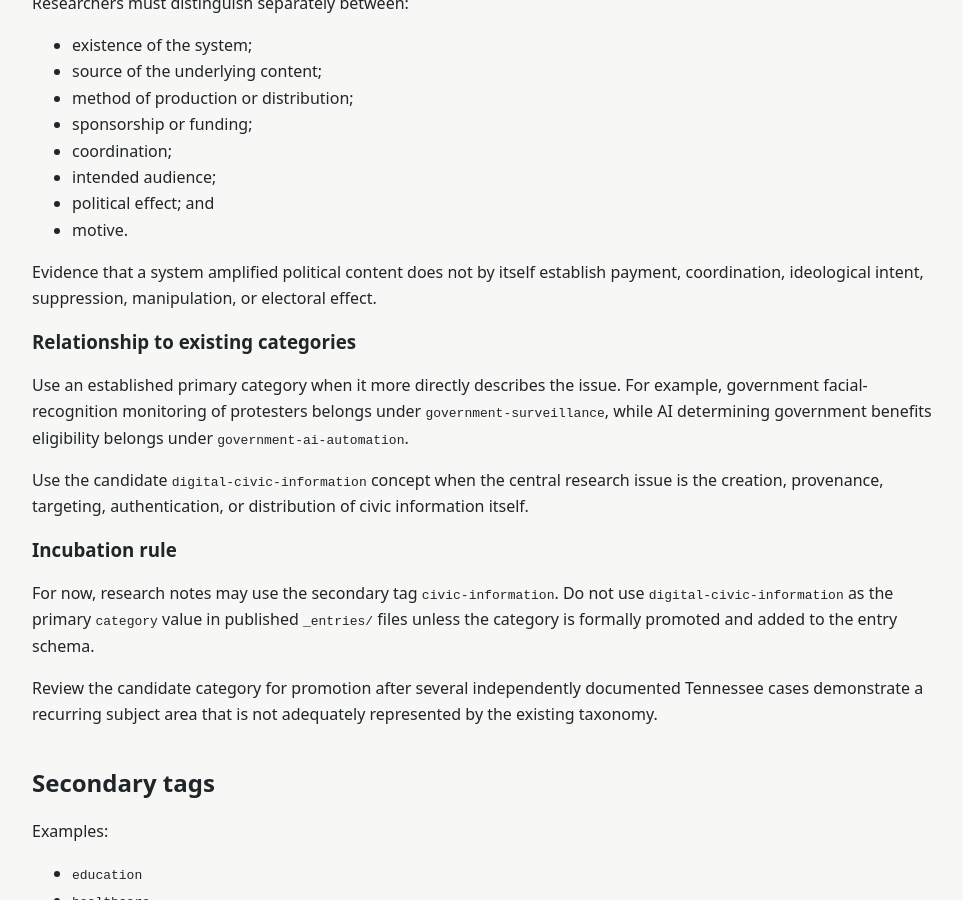
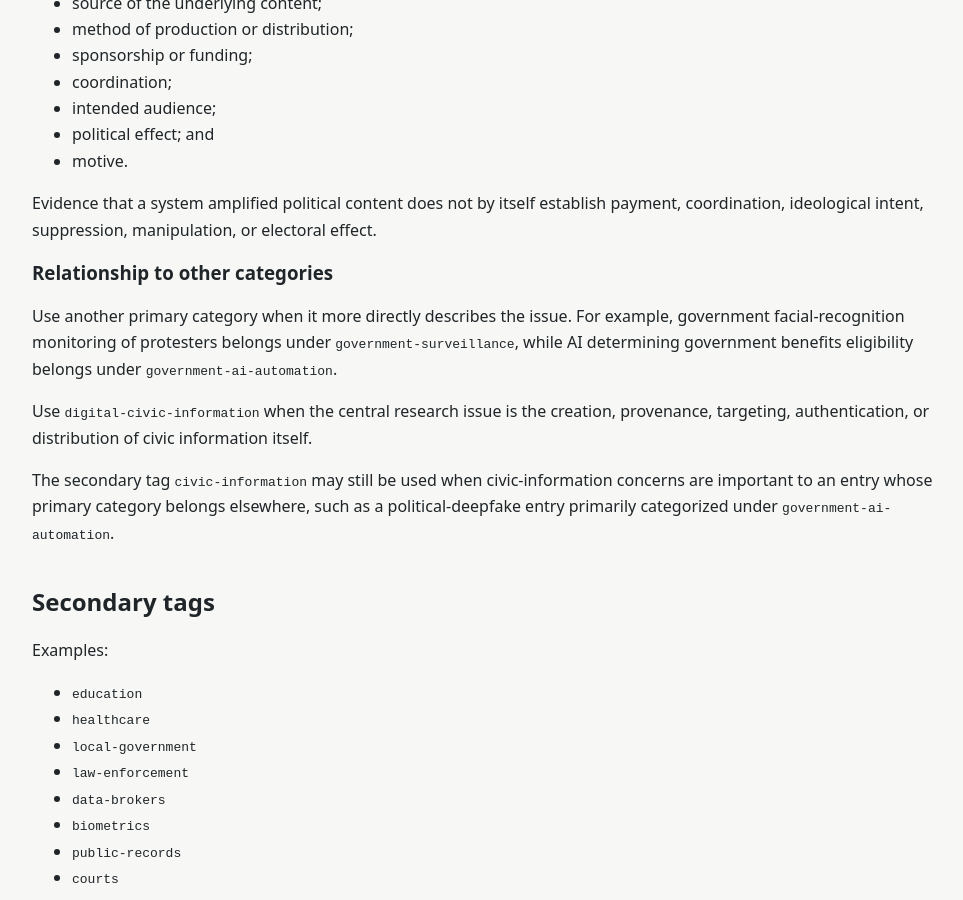
Before and after one commit to madebytommi/tennessee-digital-rights-tracker, a Jekyll site: the page built from docs/taxonomy.md, in a window 1280 px wide and 900 px high, scrolled down 2660 px. Shown: the whole window, without its empty margins (148-1111 px from the left). Built offline with Jekyll 4.4.1, drawn with Linux system fonts in a browser that asks for light colours; our own code applies the rules of GitHub Pages for plain Markdown files; some of the changed text lies outside the part shown.

Commit message:
docs: promote digital civic information category

```diff
--- a/docs/taxonomy.md
+++ b/docs/taxonomy.md
@@ -22,11 +22,9 @@
 
 AI-assisted investigations, eligibility systems, risk scoring, fraud detection, content monitoring, automated decision systems, and algorithmic procurement.
 
-## Candidate research category: `digital-civic-information`
+## `digital-civic-information`
 
-`digital-civic-information` is an experimental research category, not yet a validated primary category for published Tracker entries.
-
-It covers digital systems, networks, technologies, and data practices that materially shape how Tennesseans encounter, evaluate, or receive information about elections, government, public policy, or civic participation.
+Digital systems, networks, technologies, and data practices that materially shape how Tennesseans encounter, evaluate, or receive information about elections, government, public policy, or civic participation.
 
 The central concern must involve the technical or infrastructural means by which civic information is created, transformed, targeted, authenticated, distributed, amplified, or obscured.
 
@@ -36,11 +34,11 @@
 
 > Would this still be a digital-rights or civic-infrastructure issue if the political viewpoint, party, candidate, or ideology were reversed?
 
-If yes, the issue may fit this candidate category. If the concern disappears once the political viewpoint is removed, it is probably ordinary political or media criticism and should remain outside the Tracker.
+If yes, the issue may fit this category. If the concern disappears once the political viewpoint is removed, it is probably ordinary political or media criticism and should remain outside the Tracker.
 
 ### In scope
 
-A research lead may fit when it has a meaningful Tennessee nexus and involves one or more of the following:
+An issue may fit when it has a meaningful Tennessee nexus and involves one or more of the following:
 
 - automated or AI-assisted creation, rewriting, summarization, republication, or distribution of civic or political information;
 - synthetic or materially manipulated political audio, video, images, text, or personas;
@@ -93,17 +91,13 @@
 
 Evidence that a system amplified political content does not by itself establish payment, coordination, ideological intent, suppression, manipulation, or electoral effect.
 
-### Relationship to existing categories
+### Relationship to other categories
 
-Use an established primary category when it more directly describes the issue. For example, government facial-recognition monitoring of protesters belongs under `government-surveillance`, while AI determining government benefits eligibility belongs under `government-ai-automation`.
+Use another primary category when it more directly describes the issue. For example, government facial-recognition monitoring of protesters belongs under `government-surveillance`, while AI determining government benefits eligibility belongs under `government-ai-automation`.
 
-Use the candidate `digital-civic-information` concept when the central research issue is the creation, provenance, targeting, authentication, or distribution of civic information itself.
+Use `digital-civic-information` when the central research issue is the creation, provenance, targeting, authentication, or distribution of civic information itself.
 
-### Incubation rule
-
-For now, research notes may use the secondary tag `civic-information`. Do not use `digital-civic-information` as the primary `category` value in published `_entries/` files unless the category is formally promoted and added to the entry schema.
-
-Review the candidate category for promotion after several independently documented Tennessee cases demonstrate a recurring subject area that is not adequately represented by the existing taxonomy.
+The secondary tag `civic-information` may still be used when civic-information concerns are important to an entry whose primary category belongs elsewhere, such as a political-deepfake entry primarily categorized under `government-ai-automation`.
 
 ## Secondary tags
 
```
